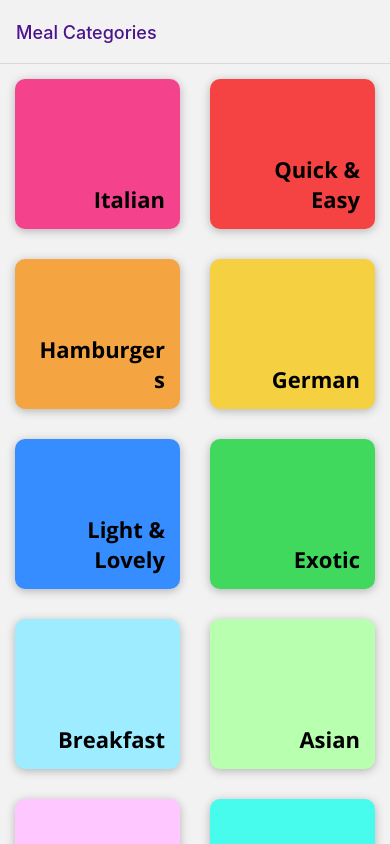
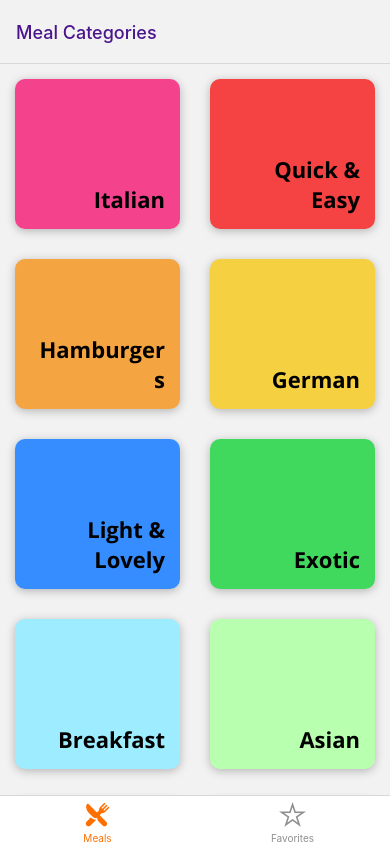
Before and after one commit to JorisH/meals-app, a React Native app: screen / in a window 390 px wide. Built offline with nearby package versions, Linux system fonts and the light colour scheme.

Commit message:
add bottom tab navigator

```diff
--- a/App.js
+++ b/App.js
@@ -1,9 +1,13 @@
 import React, { useState } from 'react';
+import { View } from 'react-native';
+import { NavigationContainer } from '@react-navigation/native';
+import { enableScreens } from 'react-native-screens';
+import { StatusBar } from 'expo-status-bar';
+import AppLoading from 'expo-app-loading';
+
+import Navigator from './navigation/meals.navigator';
+
 import * as Font from 'expo-font';
-import AppLoading from 'expo-app-loading';
-import { NavigationContainer } from '@react-navigation/native';
-import MealsNavigator from './navigation/meals.navigator';
-import { enableScreens } from 'react-native-screens';
 
 enableScreens();
 
@@ -29,7 +33,8 @@ export default function App() {
 
   return (
     <NavigationContainer>
-      <MealsNavigator />
+      <Navigator />
+      <StatusBar style="auto" />
     </NavigationContainer>
   );
 }
--- a/constants/colors.js
+++ b/constants/colors.js
@@ -1,4 +1,4 @@
 export default {
   primaryColor: '#4a148c',
-  accentColot: '#ff6f00',
+  accentColor: '#ff6f00',
 };
--- a/navigation/meals.navigator.js
+++ b/navigation/meals.navigator.js
@@ -1,7 +1,8 @@
 import { Platform } from 'react-native';
 
 import { createNativeStackNavigator } from '@react-navigation/native-stack';
-// import { createBottomTabNavigator } from 'react-navigation-tabs';
+import { createBottomTabNavigator } from '@react-navigation/bottom-tabs';
+import { Ionicons } from '@expo/vector-icons';
 
 import CategoriesScreen from '../screens/categories.screen';
 import CategoryDetailsScreen from '../screens/category-meals.screen';
@@ -34,9 +35,36 @@ const MealsNavigator = () => (
   </Stack.Navigator>
 );
 
-// const MealsFavTabNavigator = createBottomTabNavigator({
-//   Meals: MealsNavigator,
-//   Favorites: FavoritesScreen,
-// });
+const Tabs = createBottomTabNavigator();
 
-export default MealsNavigator;
+const MainTabs = () => (
+  <Tabs.Navigator
+    initialRouteName="Meals"
+    screenOptions={({ route }) => {
+      return {
+        tabBarActiveTintColor: Colors.accentColor,
+        tabBarIcon: ({ focused, color, size }) => {
+          let iconName;
+
+          if (route.name === 'Meals') {
+            iconName = focused ? 'ios-restaurant' : 'ios-restaurant-outline';
+          } else if (route.name === 'Favorites') {
+            iconName = focused ? 'ios-star' : 'ios-star-outline';
+          }
+
+          // You can return any component that you like here!
+          return <Ionicons name={iconName} size={size} color={color} />;
+        },
+      };
+    }}
+  >
+    <Tabs.Screen
+      name="Meals"
+      component={MealsNavigator}
+      options={{ headerShown: false }}
+    />
+    <Tabs.Screen name="Favorites" component={FavoritesScreen} />
+  </Tabs.Navigator>
+);
+
+export default MainTabs;
```
